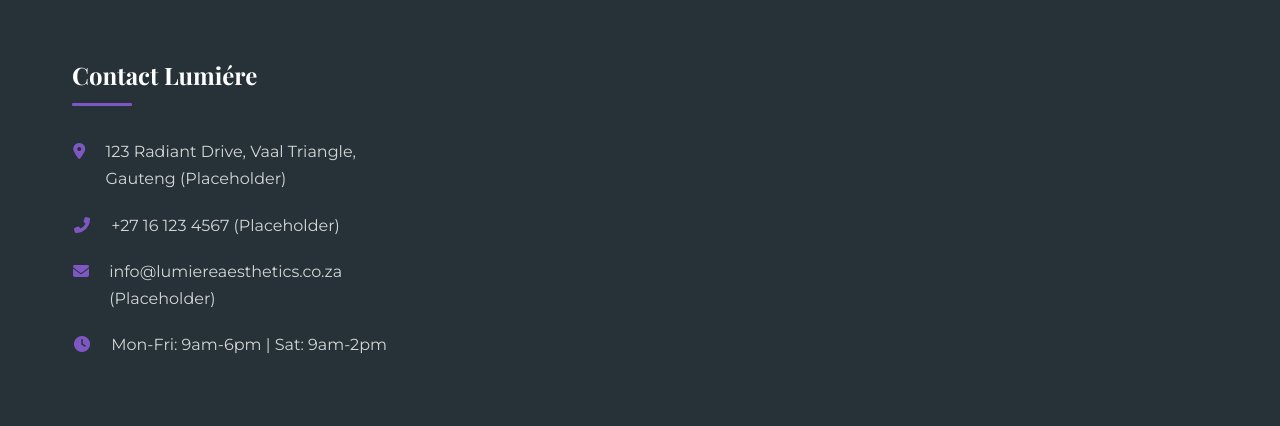
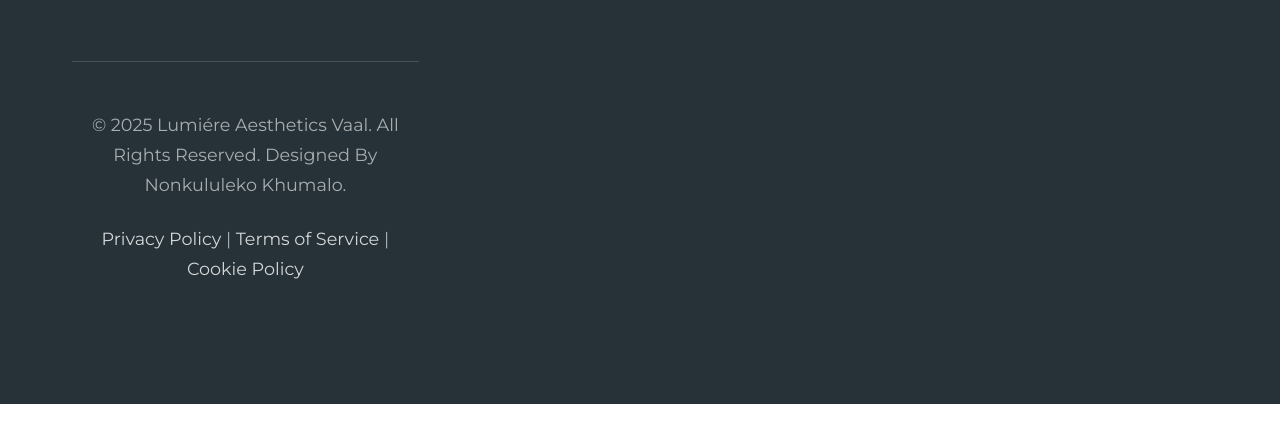
Before and after one commit to Nonku-29/LUMI-RE, a plain HTML site: page index.html in a window 1280 px wide. Shown: the part 11574-12000 px from the top of the page. After the commit the page ends 11978 px from the top, so only its background shows below. Drawn offline with nearby package versions, Linux system fonts and the light colour scheme.

Commit message:
Update index.html

```diff
--- a/index.html
+++ b/index.html
@@ -1958,19 +1958,10 @@
                     </ul>
                 </div>
 
-                <div class="footer-col" data-aos="fade-up" data-aos-delay="300">
-                    <h3>Contact Lumiére</h3>
-                    <ul class="footer-links footer-contact-info">
-                        <li><i class="fas fa-map-marker-alt"></i> 123 Radiant Drive, Vaal Triangle, Gauteng (Placeholder)</li>
-                        <li><i class="fas fa-phone-alt"></i> +27 16 123 4567 (Placeholder)</li>
-                        <li><i class="fas fa-envelope"></i> info@lumiereaesthetics.co.za (Placeholder)</li>
-                        <li><i class="fas fa-clock"></i> Mon-Fri: 9am-6pm | Sat: 9am-2pm</li>
-                    </ul>
-                </div>
-            </div>
+
 
             <div class="footer-bottom">
-                <p>© <span id="currentYear"></span> Lumiére Aesthetics Vaal. All Rights Reserved. Designed with Care.</p>
+                <p>© <span id="currentYear"></span> Lumiére Aesthetics Vaal. All Rights Reserved. Designed By Nonkululeko Khumalo.</p>
                 <p><a href="#">Privacy Policy</a> | <a href="#">Terms of Service</a> | <a href="#">Cookie Policy</a></p>
             </div>
         </div>
```
